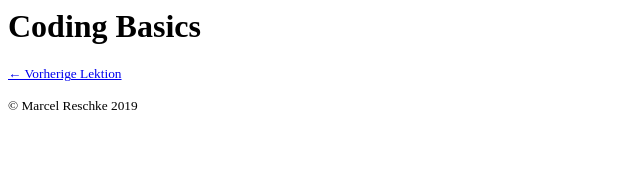
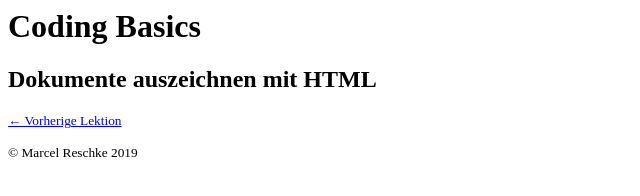
Before and after one commit to wesleyklose/cod203, a website: page lesson2.html in a window 1280 px wide. Shown: the whole page, without its empty margins (0-640 px from the left). Drawn offline with Linux system fonts and the light colour scheme.

Commit message:
Add content to lesson2

```diff
--- a/lesson2.html
+++ b/lesson2.html
@@ -2,7 +2,7 @@
 
 <body>
     <h1>Coding Basics</h1>
-
+    <h2>Dokumente auszeichnen mit HTML</h2>
 
 
     <p><small><a href="./lesson1.html" target="_self">&larr; Vorherige Lektion </a></small></p>
```
